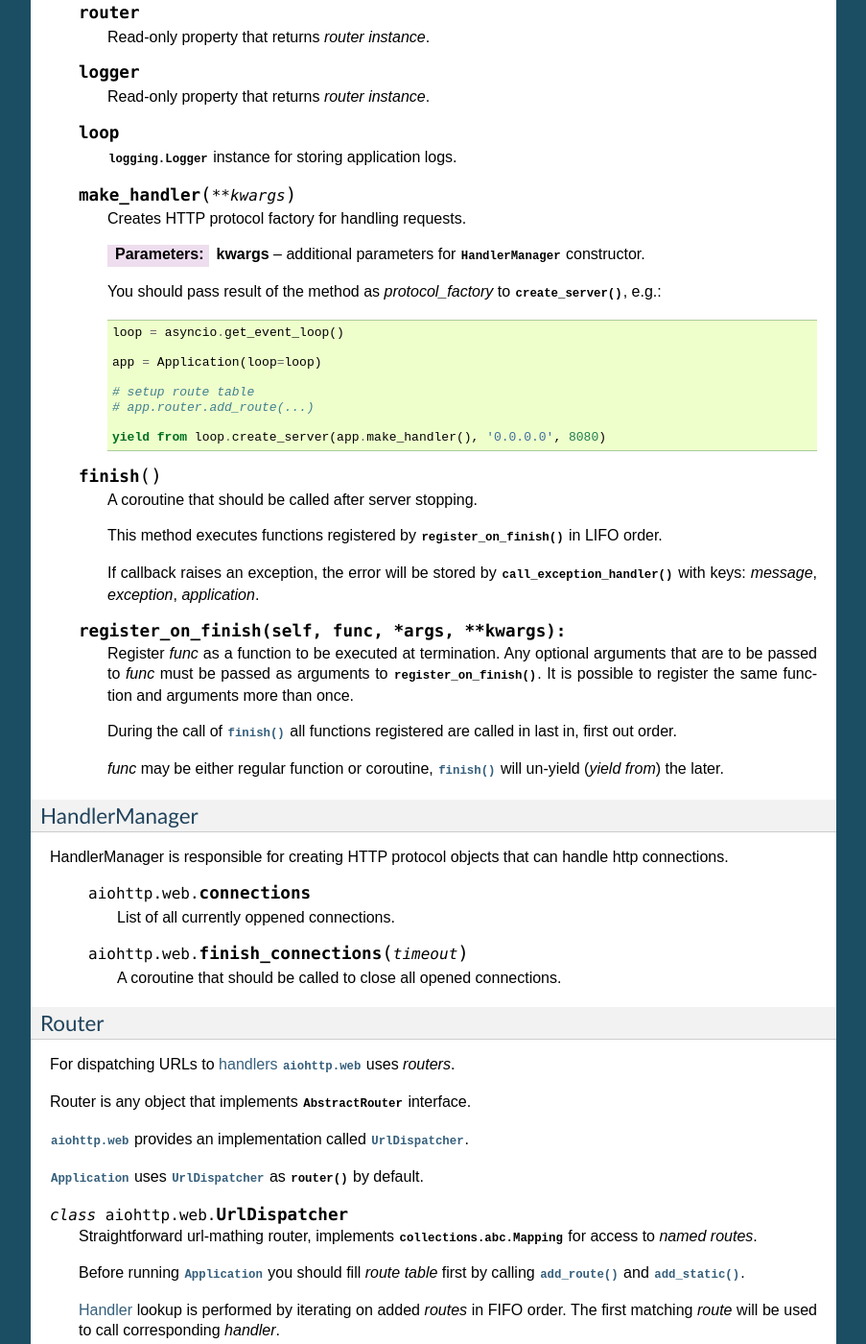
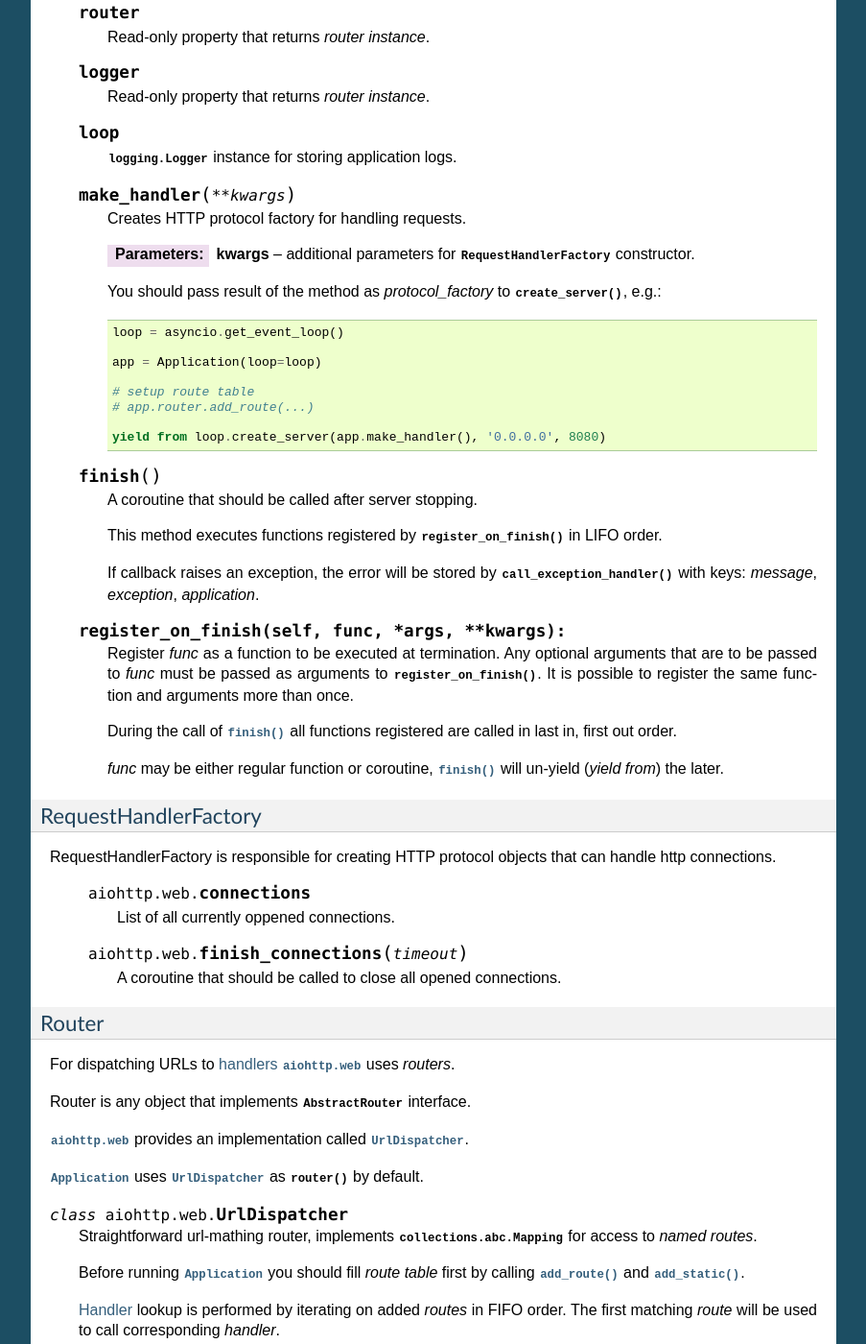
Before and after one commit to MegaDev007/aiohttp, a Sphinx documentation site: the page built from docs/web.rst, in a window 1280 px wide and 1400 px high, scrolled down 10164 px. Shown: the whole window at 96% size, without its empty margins (198-1101 px from the left). Built offline with Sphinx 7.4.7, drawn with Linux system fonts in a browser that asks for light colours; some of the changed text lies outside the part shown.

Commit message:
rename HandlerManager to RequestHandlerFactory

```diff
--- a/docs/web.rst
+++ b/docs/web.rst
@@ -663,7 +663,7 @@ Application is a synonym for web-server.
 
 To get fully working example, you have to make *application*, register
 supported urls in *router* and create a *server socket* with
-:class:`aiohttp.HandlerManager` as a *protocol factory*. *HandlerManager*
+:class:`aiohttp.RequestHandlerFactory` as a *protocol factory*. *RequestHandlerFactory*
 could be constructed with :meth:`make_handler`.
 
 *Application* contains a *router* instance and a list of callbacks that
@@ -719,7 +719,7 @@ arbitrary properties for later access from
 
       Creates HTTP protocol factory for handling requests.
 
-      :param kwargs: additional parameters for :class:`HandlerManager`
+      :param kwargs: additional parameters for :class:`RequestHandlerFactory`
                      constructor.
 
       You should pass result of the method as *protocol_factory* to
@@ -760,10 +760,10 @@ arbitrary properties for later access from
       :meth:`finish` will un-yield (`yield from`) the later.
 
 
-HandlerManager
-^^^^^^^^^^^^^^
+RequestHandlerFactory
+^^^^^^^^^^^^^^^^^^^^^
 
-HandlerManager is responsible for creating HTTP protocol objects that
+RequestHandlerFactory is responsible for creating HTTP protocol objects that
 can handle http connections.
 
    .. attribute:: connections
```
Also changed, not shown: 2 other files.
